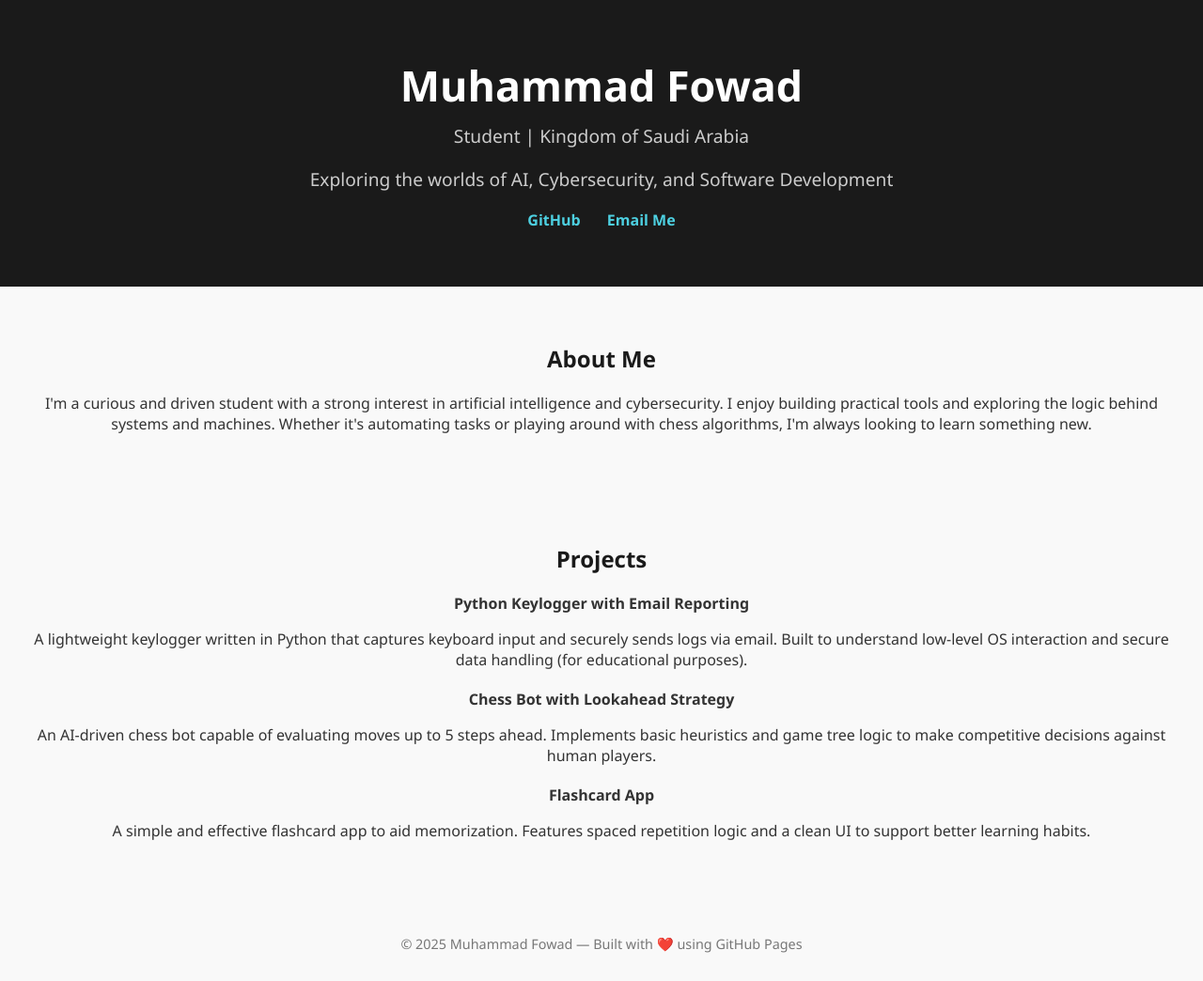
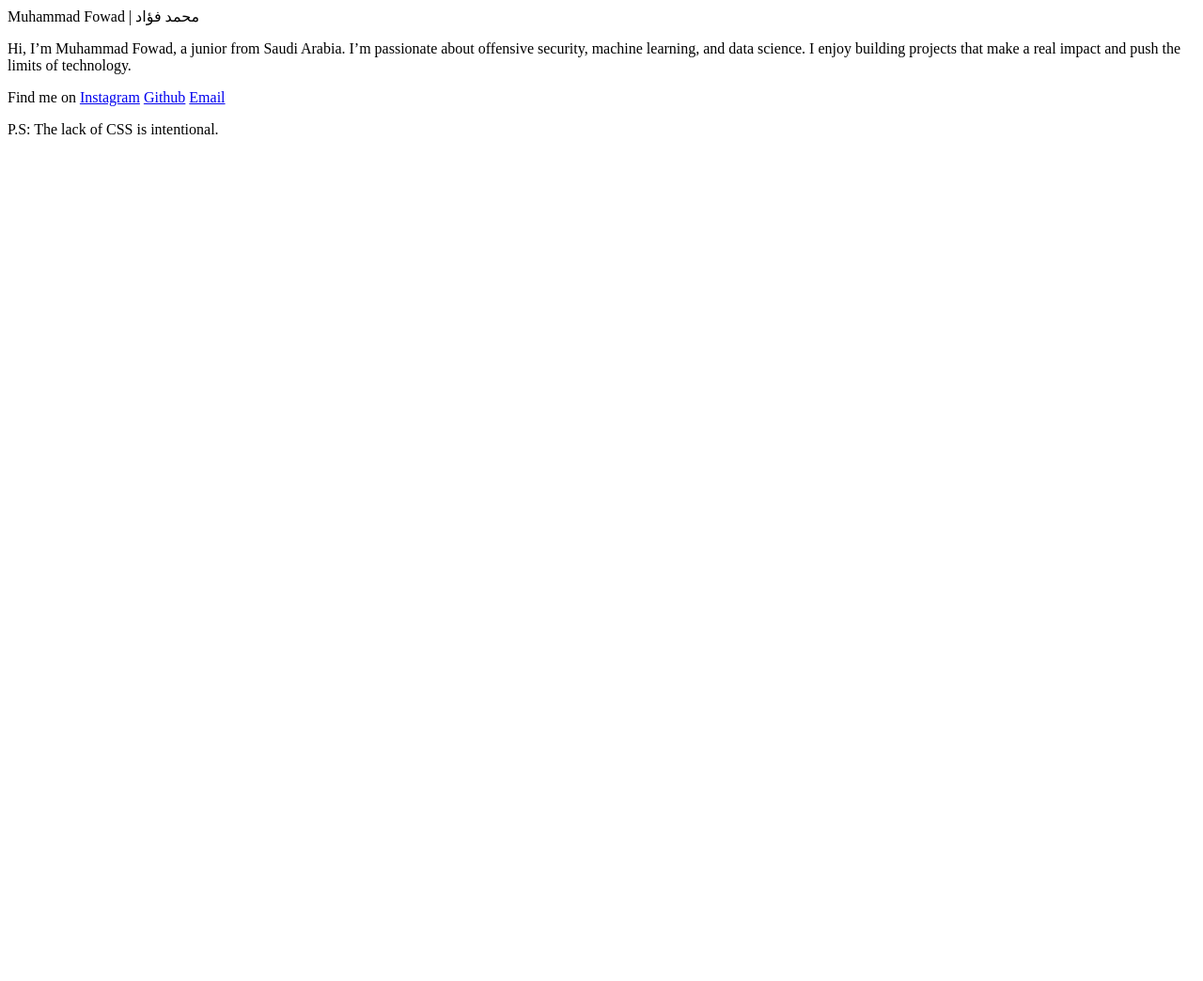
Before and after one commit to cubecodefowad/cubecodefowad.github.io, a plain HTML site: page index.html in a window 1280 px wide. Shown: the whole page at 94% size. After the commit the page ends 800 px from the top, so only its background shows below. Drawn offline with Linux system fonts and the light colour scheme.

Commit message:
Update index.html

```diff
--- a/index.html
+++ b/index.html
@@ -1,98 +1,13 @@
-<!DOCTYPE html>
-<html lang="en">
-<head>
-  <meta charset="UTF-8" />
-  <meta name="viewport" content="width=device-width, initial-scale=1.0"/>
-  <title>Muhammad Fowad</title>
-  <style>
-    body {
-      margin: 0;
-      font-family: 'Segoe UI', sans-serif;
-      background: #f9f9f9;
-      color: #333;
-      text-align: center;
-    }
-    header {
-      background: #1a1a1a;
-      color: white;
-      padding: 60px 20px;
-    }
-    header h1 {
-      margin: 0;
-      font-size: 2.8em;
-    }
-    header p {
-      font-size: 1.2em;
-      margin-top: 10px;
-      color: #ccc;
-    }
-    .links a {
-      margin: 0 12px;
-      text-decoration: none;
-      color: #4dd0e1;
-      font-weight: bold;
-    }
-    section {
-      padding: 40px 20px;
-    }
-    section h2 {
-      color: #1a1a1a;
-      margin-bottom: 20px;
-    }
-    .project {
-      margin-bottom: 20px;
-    }
-    footer {
-      margin-top: 40px;
-      font-size: 0.9em;
-      color: #777;
-      padding-bottom: 30px;
-    }
-  </style>
-</head>
-<body>
-
-  <header>
-    <h1>Muhammad Fowad</h1>
-    <p>Student | Kingdom of Saudi Arabia</p>
-    <p>Exploring the worlds of AI, Cybersecurity, and Software Development</p>
-    <div class="links">
-      <a href="https://github.com/cubecodefowad" target="_blank">GitHub</a>
-      <a href="mailto:fowadmuhy9@gmail.com">Email Me</a>
-    </div>
-  </header>
-
-  <section>
-    <h2>About Me</h2>
-    <p>
-      I'm a curious and driven student with a strong interest in artificial intelligence and cybersecurity.
-      I enjoy building practical tools and exploring the logic behind systems and machines.
-      Whether it's automating tasks or playing around with chess algorithms, I'm always looking to learn something new.
-    </p>
-  </section>
-
-  <section>
-    <h2>Projects</h2>
-
-    <div class="project">
-      <strong>Python Keylogger with Email Reporting</strong>
-      <p>A lightweight keylogger written in Python that captures keyboard input and securely sends logs via email. Built to understand low-level OS interaction and secure data handling (for educational purposes).</p>
-    </div>
-
-    <div class="project">
-      <strong>Chess Bot with Lookahead Strategy</strong>
-      <p>An AI-driven chess bot capable of evaluating moves up to 5 steps ahead. Implements basic heuristics and game tree logic to make competitive decisions against human players.</p>
-    </div>
-
-    <div class="project">
-      <strong>Flashcard App</strong>
-      <p>A simple and effective flashcard app to aid memorization. Features spaced repetition logic and a clean UI to support better learning habits.</p>
-    </div>
-  </section>
-
-  <footer>
-    © 2025 Muhammad Fowad — Built with ❤️ using GitHub Pages
-  </footer>
-
-</body>
+<html>
+	<head>
+		<title>Muhammad Fowad | محمد فؤاد</title>
+	</head>
+	<body>
+		<p>Muhammad Fowad | محمد فؤاد</p>
+		<p>Hi, I’m Muhammad Fowad, a junior from Saudi Arabia. I’m passionate about offensive security, machine learning, and data science. I enjoy building projects that make a real impact and push the limits of technology.</p>
+		<p>Find me on <a href="https://www.instagram.com/f0.00w1">Instagram</a>
+		<a href="https://www.github.com/cubecodefowad">Github</a>
+		<a href="mailto:muhammadfowad1@gmail.com">Email</a></p>
+		<p>P.S: The lack of CSS is intentional.</p>
+	</body>
 </html>
```
